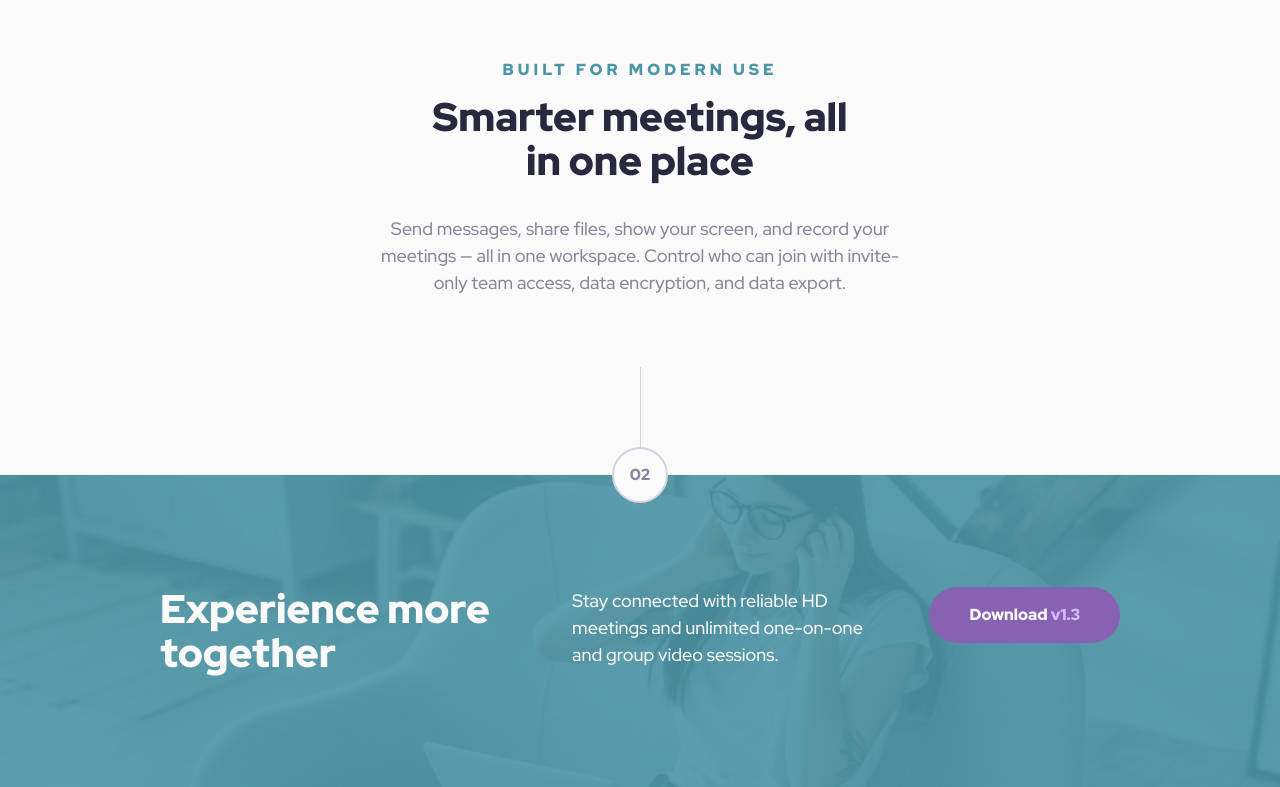
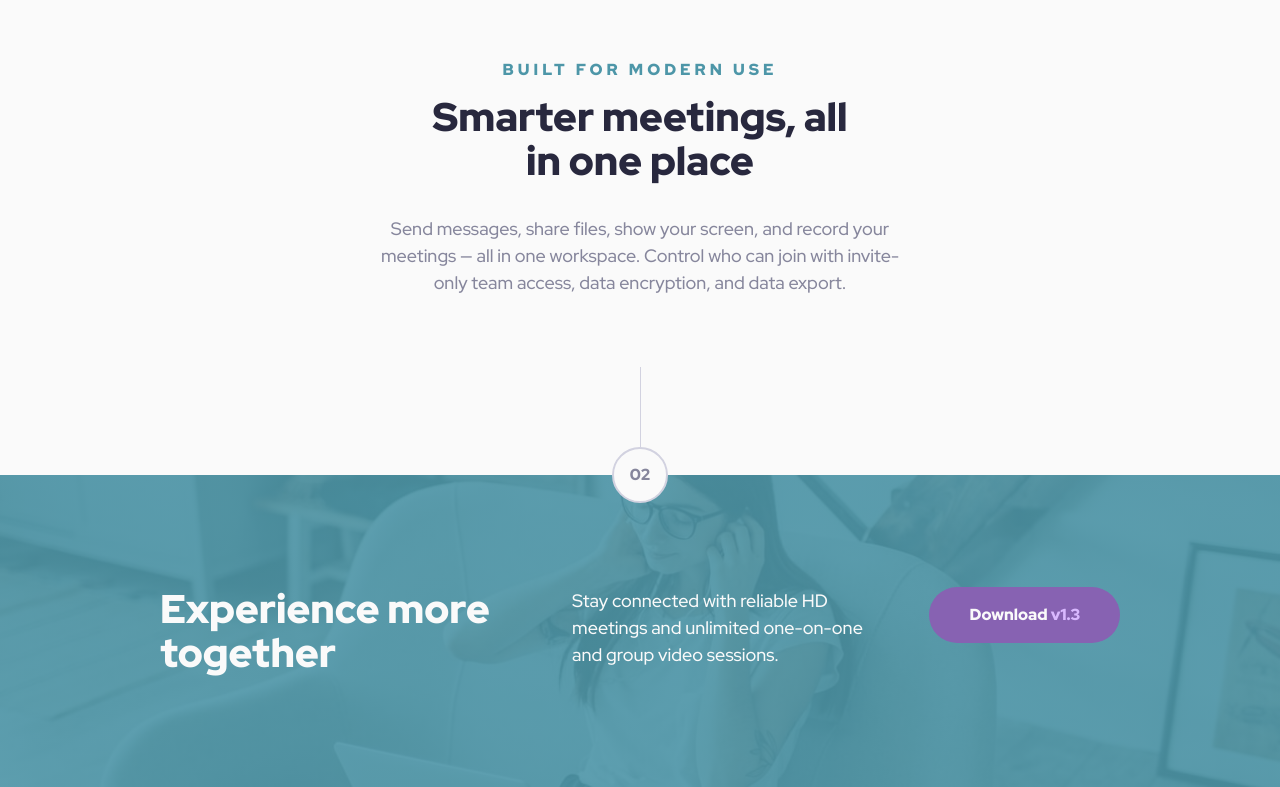
Before and after one commit to edpau/fm_meet_landing_page, a plain HTML site: page index.html in a window 1280 px wide. Shown: the part 1110-1897 px from the top of the page. Drawn offline with Linux system fonts and the light colour scheme.

Commit message:
refactor: Simplify footer background with overlay using linear-gradient

```diff
--- a/styles/styles.css
+++ b/styles/styles.css
@@ -23,7 +23,7 @@
   --color-divider-line: hsl(240, 18%, 85%);
   --color-divider-text: hsl(240, 10%, 57%);
 
-  --color-background-overlay: hsl(192, 37%, 48%);
+  --color-background-overlay: hsl(192, 37%, 48%, 0.9);
 
   --font-primary: "Red Hat Display", system-ui;
 }
@@ -203,28 +203,14 @@ body {
 }
 
 .footer {
-  background-image: url(../images/mobile/image-footer.jpg);
-  background-size: cover;
+  background: linear-gradient(
+      var(--color-background-overlay),
+      var(--color-background-overlay)
+    ),
+    url("../images/mobile/image-footer.jpg") top center / cover no-repeat;
   text-align: center;
   padding: 64px 32px;
   position: relative;
-}
-
-.footer::before {
-  content: "";
-  position: absolute;
-  top: 0;
-  left: 0;
-  width: 100%;
-  height: 100%;
-  background-color: var(--color-background-overlay);
-  opacity: 0.9;
-  z-index: 1;
-}
-
-.footer__content {
-  position: relative;
-  z-index: 2;
 }
 
 .footer__heading {
@@ -319,13 +305,16 @@ body {
     text-wrap: pretty;
   }
 
-
   .divider--section-02 {
     margin-top: 36px;
   }
 
   .footer {
-    background-image: url(../images/tablet/image-footer.jpg);
+    background: linear-gradient(
+        var(--color-background-overlay),
+        var(--color-background-overlay)
+      ),
+      url("../images/tablet/image-footer.jpg") top center / cover no-repeat;
   }
 
   .footer__content {
@@ -339,22 +328,21 @@ body {
 }
 
 @media (min-width: 1130px) {
-
   .header__logo {
     margin: 80px auto 0;
   }
 
-  .hero__image-container{
+  .hero__image-container {
     display: none;
   }
 
-  .hero__image--desktop-left{
+  .hero__image--desktop-left {
     display: block;
     order: 0;
     margin-top: 9px;
   }
 
-  .hero__image--desktop-right{
+  .hero__image--desktop-right {
     display: block;
     order: 3;
     margin-top: 120px;
@@ -381,7 +369,6 @@ body {
   .hero__content {
     font-size: 1.125rem;
     line-height: 1.6875rem;
-
   }
 
   .hero__actions {
@@ -390,7 +377,7 @@ body {
 
   .main-content {
     max-width: 1120px;
-    padding:0;
+    padding: 0;
     margin: 64px auto 0px;
   }
 
@@ -399,8 +386,8 @@ body {
     height: 256px;
   }
 
-  .main-content__text-block{
-    max-width: 544px
+  .main-content__text-block {
+    max-width: 544px;
   }
 
   .main-content__text {
@@ -427,10 +414,15 @@ body {
     margin-top: 43px;
   }
 
-  .footer{
+  .footer {
     margin: 0 auto;
     padding: 112px 160px;
-    background-image: url(../images/desktop/image-footer.jpg);
+
+    background: linear-gradient(
+        var(--color-background-overlay),
+        var(--color-background-overlay)
+      ),
+      url("../images/desktop/image-footer.jpg") top center / cover no-repeat;
   }
 
   .footer__content {
@@ -459,5 +451,4 @@ body {
     margin: 0;
     max-width: 193px;
   }
-
 }
```
